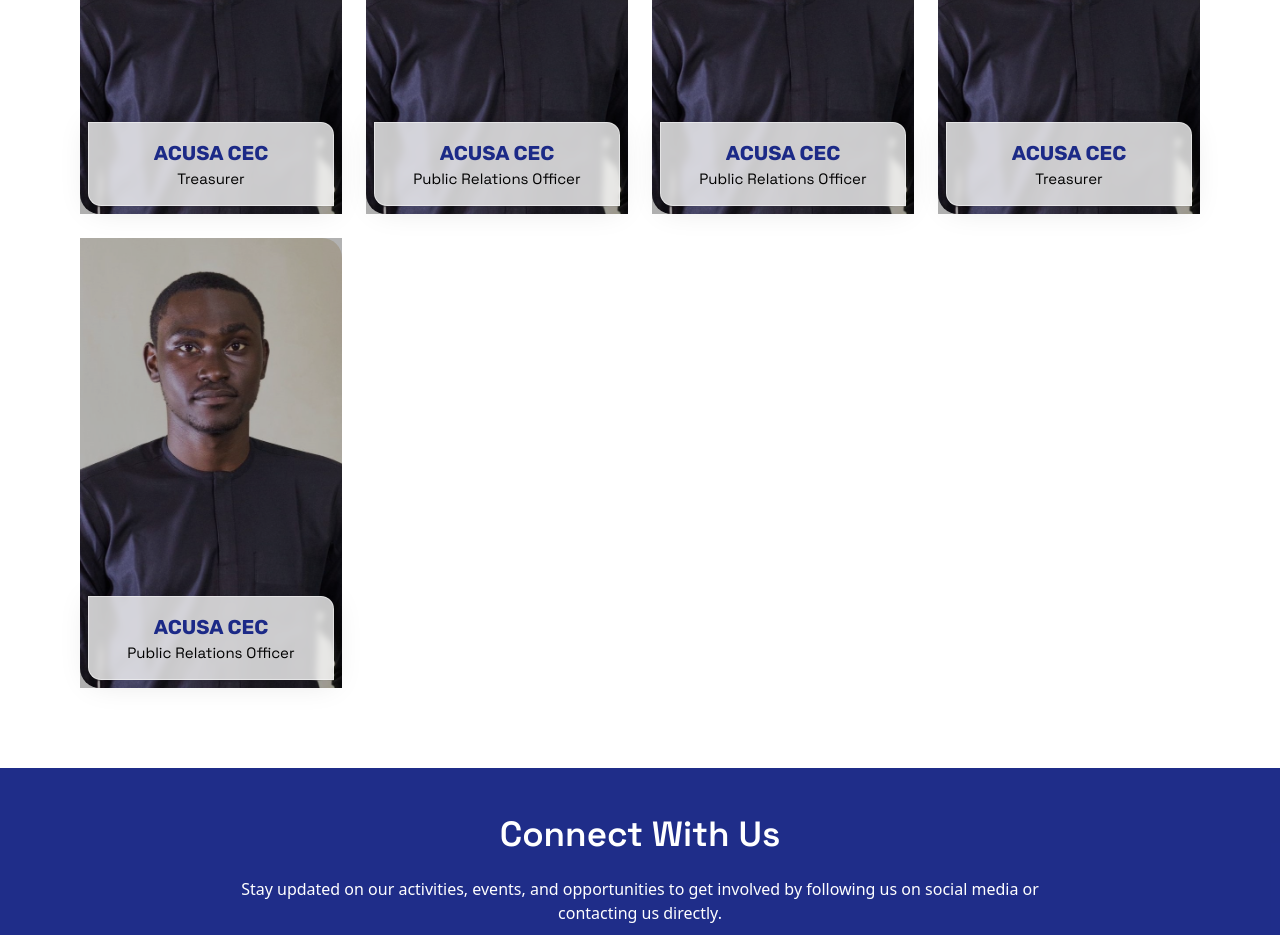
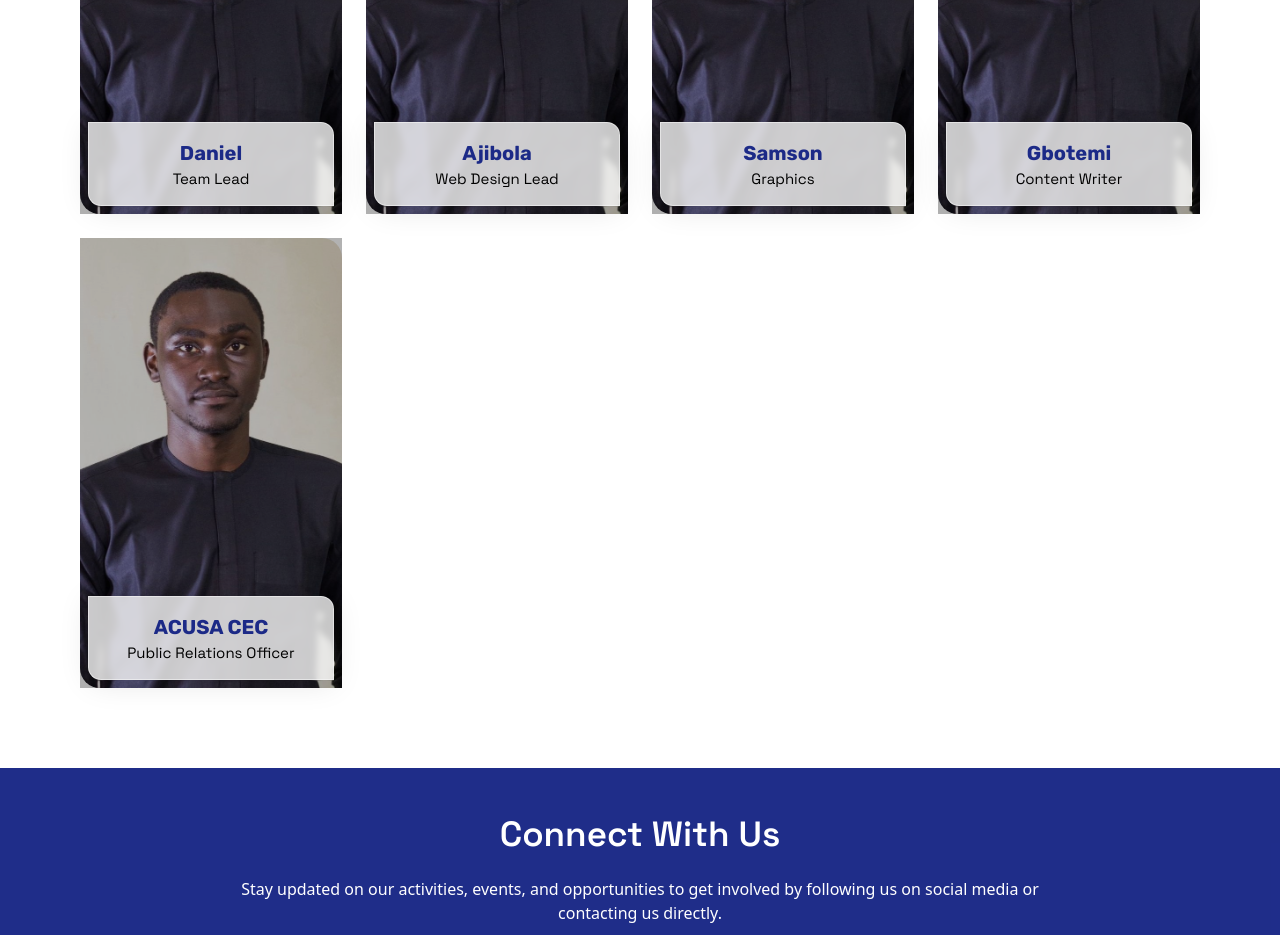
Before and after one commit to ACUSA-MEDIA03/ACUSA-WEBSITE, a React (Vite) app: page /about in a window 1280 px wide. Shown: the part 5000-5935 px from the top of the page. Built offline with nearby package versions, Linux system fonts and the light colour scheme; a web font is replaced by a local one.

Commit message:
i updated the json

```diff
--- a/src/data/Leaders.js
+++ b/src/data/Leaders.js
@@ -199,9 +199,9 @@ const Leaders = [
   },
   {
     name: "ACUSA CEC",
-    position: "Public Relations Officer",
+    position: "Chief Whip",
     tag: "Judiciary",
-    image: "/Executives/President.jpg",
+    image: "/Executives/chief_whip.jpg",
     email: "ayo.odunayo@student.acu.edu.ng",
     phone: "+234 123 456 7890",
     facebook: "https://facebook.com/ayoodunayo",
@@ -216,16 +216,31 @@ const Leaders = [
     name: "Evidence Alli",
     position: "DLW Hostel Rep",
     tag: "Appointee",
-    image: "/Executives/President.jpg",
+    image: "/Executives/dlw_rep_2.jpg",
     email: "ayo.odunayo@student.acu.edu.ng",
     phone: "+234 123 456 7890",
     facebook: "https://facebook.com/ayoodunayo",
     x: "https://x.com/ayoodunayo",
     instagram: "https://instagram.com/ayoodunayo",
     linkedin: "https://linkedin.com/in/ayoodunayo",
-    faculty: "Faculty of Science",
-    department: "Computer Science",
+    faculty: "Faculty of Nursing Science",
+    department: "Nursing Science",
     level: "400 Level",
+  },
+  {
+    name: "Ewaoluwanimi",
+    position: "DLW Hostel Rep",
+    tag: "Appointee",
+    image: "/Executives/dlw_rep_1.jpg",
+    email: "ayo.odunayo@student.acu.edu.ng",
+    phone: "+234 123 456 7890",
+    facebook: "https://facebook.com/ayoodunayo",
+    x: "https://x.com/ayoodunayo",
+    instagram: "https://instagram.com/ayoodunayo",
+    linkedin: "https://linkedin.com/in/ayoodunayo",
+    faculty: "Faculty of Law",
+    department: "Law",
+    level: "500 Level",
   },
   {
     name: "ACUSA CEC",
@@ -266,8 +281,8 @@ const Leaders = [
 
 const Team = [
   {
-    name: "ACUSA CEC",
-    position: "Treasurer",
+    name: "Daniel",
+    position: "Team Lead",
     image: "/Executives/President.jpg",
     email: "ayo.odunayo@student.acu.edu.ng",
     phone: "+234 123 456 7890",
@@ -280,8 +295,22 @@ const Team = [
     level: "400 Level",
   },
   {
-    name: "ACUSA CEC",
-    position: "Public Relations Officer",
+    name: "Ajibola",
+    position: "Web Design Lead",
+    image: "/Executives/President.jpg",
+    email: "ayo.odunayo@student.acu.edu.ng",
+    phone: "+234 123 456 7890",
+    facebook: "https://facebook.com/ayoodunayo",
+    x: "https://x.com/ayoodunayo",
+    instagram: "https://instagram.com/ayoodunayo",
+    linkedin: "https://linkedin.com/in/ayoodunayo",
+    faculty: "Faculty of Computing Science",
+    department: "Computer Science",
+    level: "400 Level",
+  },
+  {
+    name: "Samson",
+    position: "Graphics",
     image: "/Executives/President.jpg",
     email: "ayo.odunayo@student.acu.edu.ng",
     phone: "+234 123 456 7890",
@@ -294,22 +323,8 @@ const Team = [
     level: "400 Level",
   },
   {
-    name: "ACUSA CEC",
-    position: "Public Relations Officer",
-    image: "/Executives/President.jpg",
-    email: "ayo.odunayo@student.acu.edu.ng",
-    phone: "+234 123 456 7890",
-    facebook: "https://facebook.com/ayoodunayo",
-    x: "https://x.com/ayoodunayo",
-    instagram: "https://instagram.com/ayoodunayo",
-    linkedin: "https://linkedin.com/in/ayoodunayo",
-    faculty: "Faculty of Science",
-    department: "Computer Science",
-    level: "400 Level",
-  },
-  {
-    name: "ACUSA CEC",
-    position: "Treasurer",
+    name: "Gbotemi",
+    position: "Content Writer",
     image: "/Executives/President.jpg",
     email: "ayo.odunayo@student.acu.edu.ng",
     phone: "+234 123 456 7890",
```
